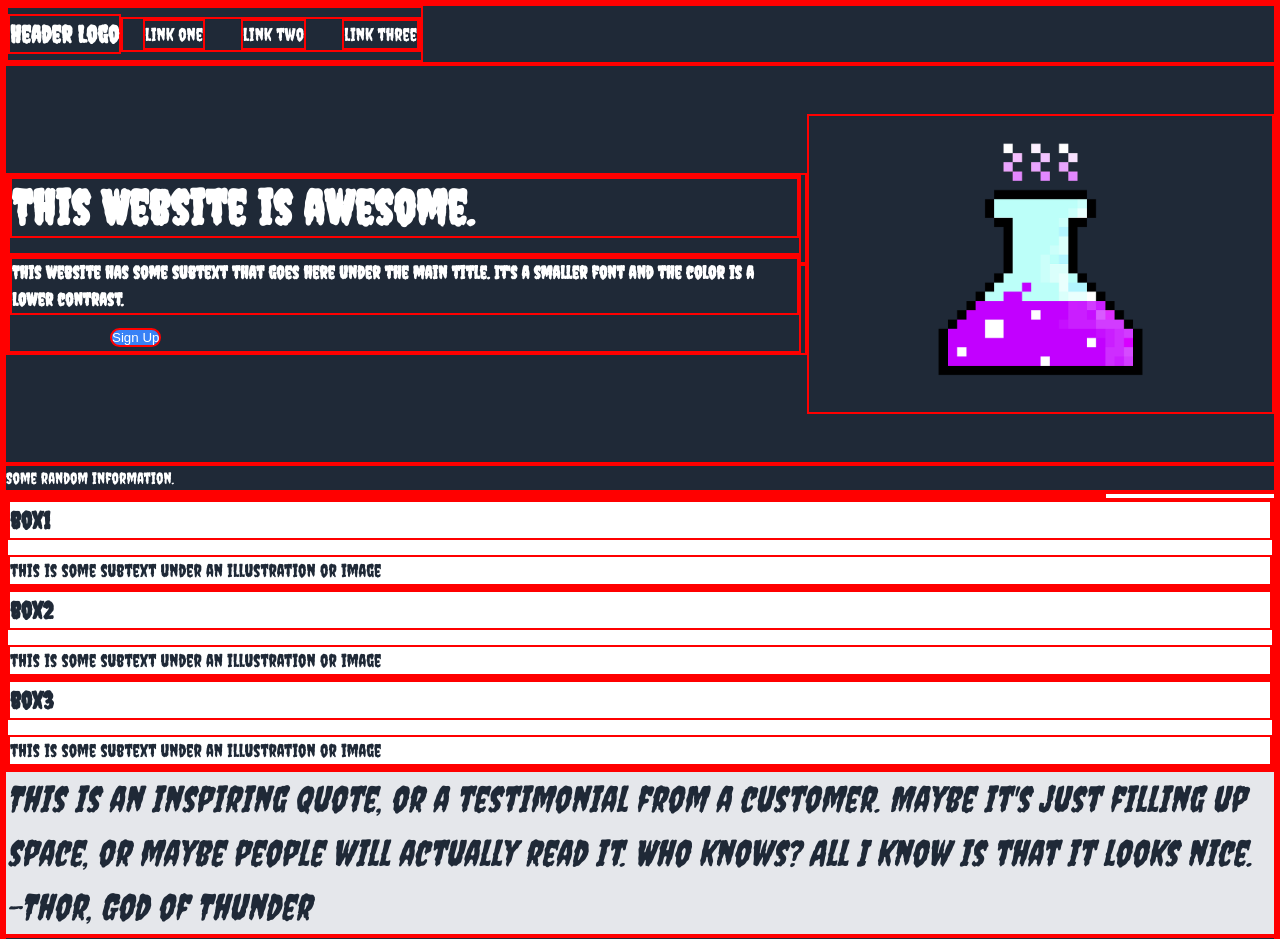
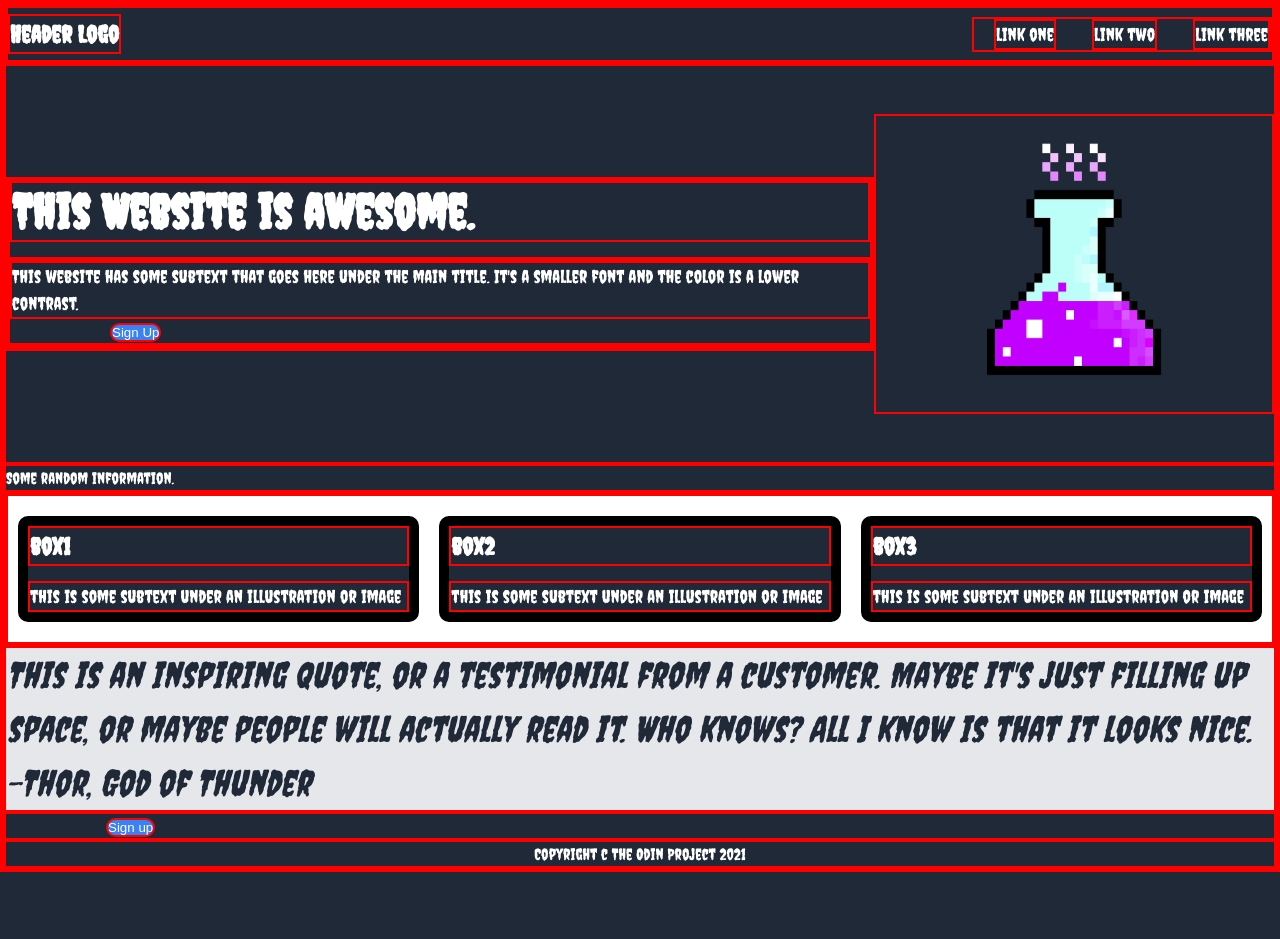
Before and after one commit to twinhitz/odin-landing-page, a plain HTML site: page index.html in a window 1280 px wide. Shown: the top 939 px of the page. After the commit the page ends 872 px from the top, so only its background shows below. Drawn offline with Linux system fonts and the light colour scheme.

Commit message:
Add box styles

```diff
--- a/css/style.css
+++ b/css/style.css
@@ -35,9 +35,7 @@ h2{
 
 
 
-.header,
-.navbar,
-.container {
+.navbar .container {
     display: flex;
     justify-content: space-between;
     align-items: center;
@@ -47,6 +45,8 @@ h2{
 
 .header {
     min-height: 400px;
+    display: flex;
+    align-items: center;
 }
 
 .header h1 {
@@ -55,12 +55,24 @@ h2{
 
 }
 
-.container {
-    max-width: 1100px;
- font-size: 24px;
- font-weight: 700;
- display: flex;
- justify-content: space-between;
+.header img{
+    max-width: 400px;
+
+}
+
+.boxes .container {
+    display: flex;
+}
+
+.box {
+    flex: 1;
+    background:#1F2937;
+    color: #fff;
+    border-radius: 10px;
+    margin: 20px 10px;
+    border: solid 10px #000;
+
+
 }
 
 .navbar {
--- a/index.html
+++ b/index.html
@@ -51,7 +51,7 @@
 
 
             <section class="boxes">
-                <div class="container"></div>
+                <div class="container">
                 <div class="box">
                     <h2>
                         box1
@@ -81,7 +81,7 @@
 
                 </div>
 
-
+            </div>
             </section>
 
         </div>
```
